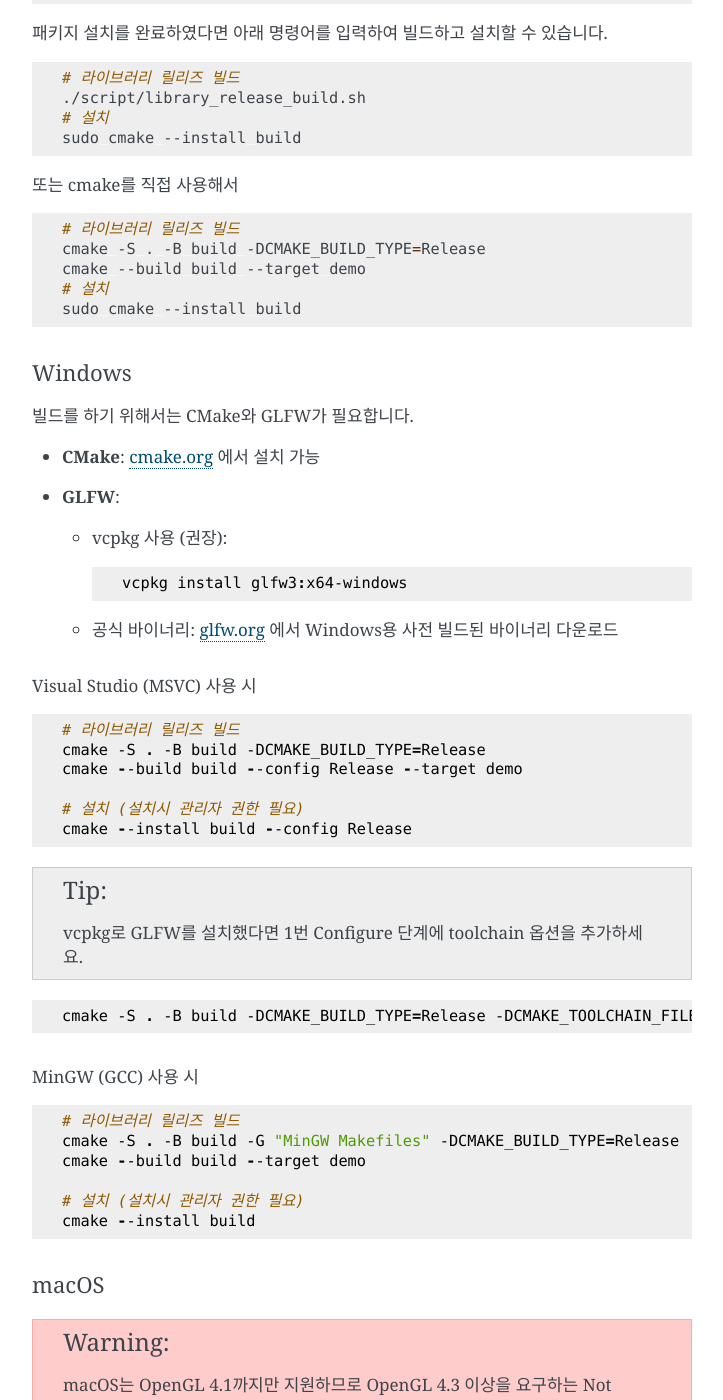
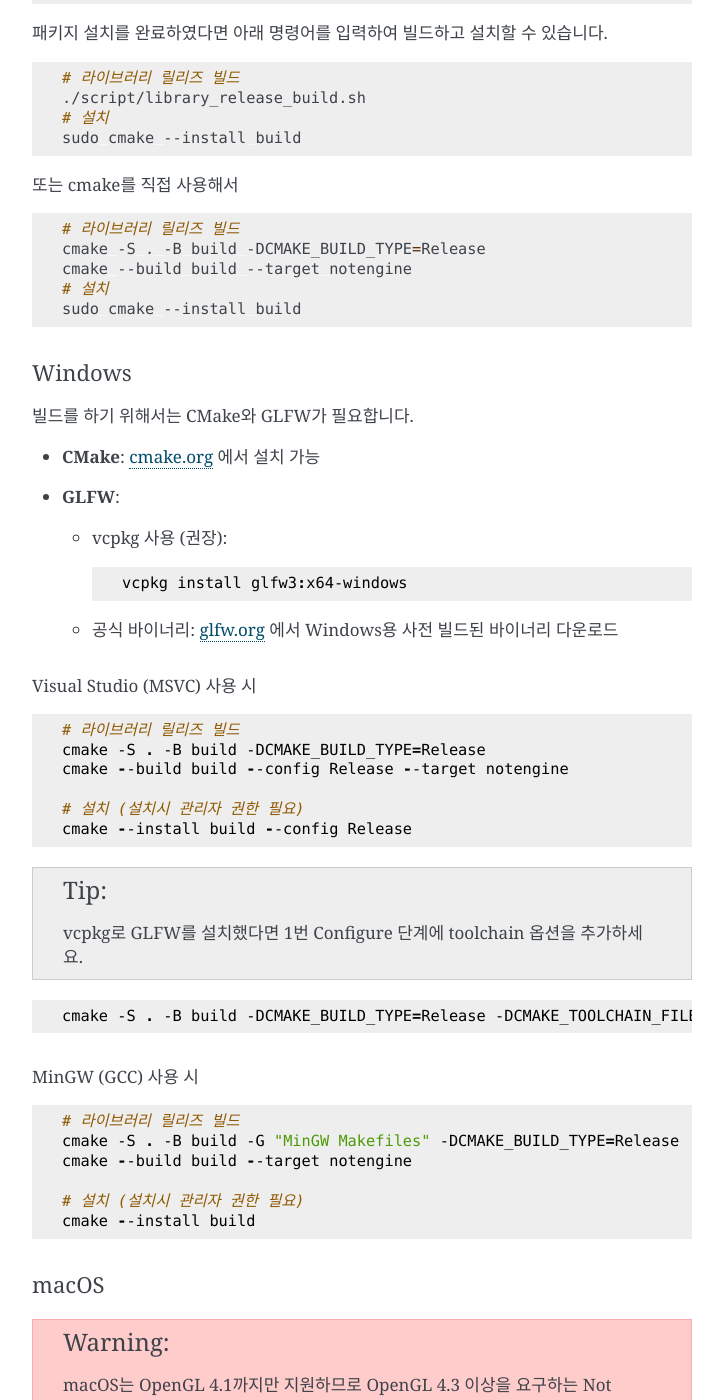
Before and after one commit to sinokadev/notengine, a Sphinx documentation site: the page built from docs/source/getting-started.rst, in a window 1280 px wide and 1400 px high, scrolled down 917 px. Shown: the whole window, without its empty margins (388-1111 px from the left). Built offline with Sphinx 7.4.7, drawn with Linux system fonts in a browser that asks for light colours.

Commit message:
문서 빌드 타겟 오표기 수정

```diff
--- a/docs/source/getting-started.rst
+++ b/docs/source/getting-started.rst
@@ -57,7 +57,7 @@ Fedora
 
    # 라이브러리 릴리즈 빌드
    cmake -S . -B build -DCMAKE_BUILD_TYPE=Release
-   cmake --build build --target demo
+   cmake --build build --target notengine
    # 설치
    sudo cmake --install build
 
@@ -84,7 +84,7 @@ Visual Studio (MSVC) 사용 시
 
    # 라이브러리 릴리즈 빌드
    cmake -S . -B build -DCMAKE_BUILD_TYPE=Release
-   cmake --build build --config Release --target demo
+   cmake --build build --config Release --target notengine
 
    # 설치 (설치시 관리자 권한 필요)
    cmake --install build --config Release
@@ -103,7 +103,7 @@ MinGW (GCC) 사용 시
 
    # 라이브러리 릴리즈 빌드
    cmake -S . -B build -G "MinGW Makefiles" -DCMAKE_BUILD_TYPE=Release
-   cmake --build build --target demo
+   cmake --build build --target notengine
 
    # 설치 (설치시 관리자 권한 필요)
    cmake --install build
```
